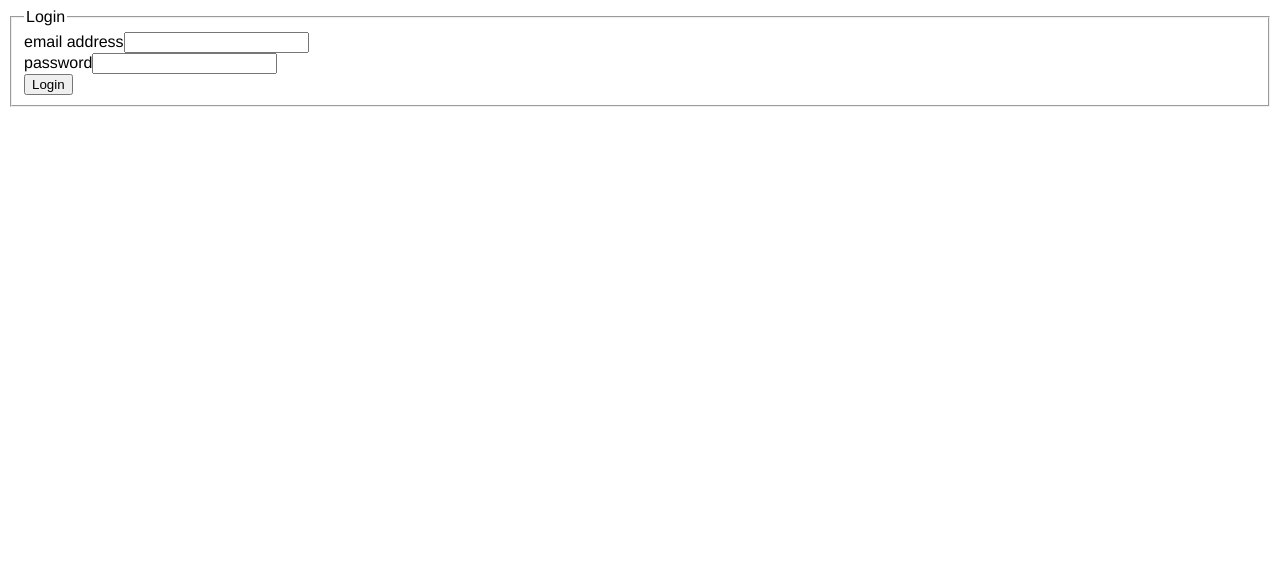
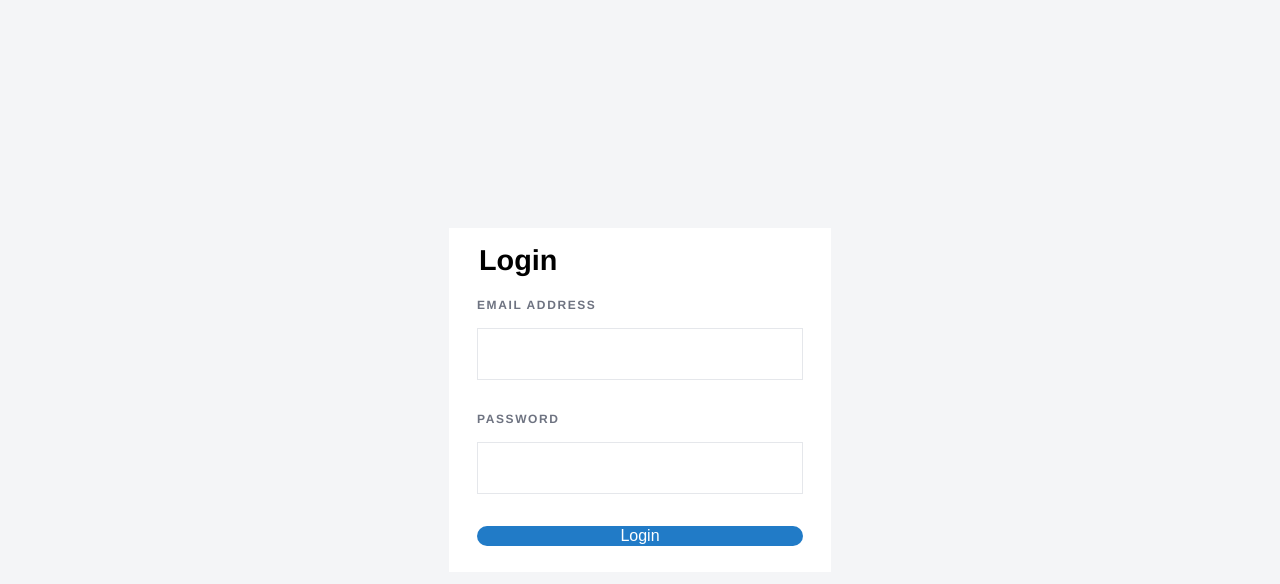
Before and after one commit to sejenc/vite-app, a Vue app: page / in a window 1280 px wide. Shown: the top 584 px of the page. Built offline with nearby package versions, Linux system fonts and the light colour scheme.

Commit message:
added css styling to match provided design

```diff
--- a/src/App.vue
+++ b/src/App.vue
@@ -1,5 +1,5 @@
 <template>
-  <div>
+  <div class="login-form">
     <form>
       <fieldset>
         <legend>Login</legend>
@@ -24,9 +24,58 @@
   }
 </script>
 <style>
-#app {
-  font-family: Avenir, Helvetica, Arial, sans-serif;
+body {
+  margin: 0;
+  height: calc(100vh);
+  background-color: #F4F5F7;
+  display: flex;
+  justify-content: center;
+  align-items: center;
+  font-family: "Helvetica Neue",Helvetica,Arial,sans-serif;
   -webkit-font-smoothing: antialiased;
   -moz-osx-font-smoothing: grayscale;
 }
+.login-form {
+  background-color: #FFFFFF;
+  border: none;
+}
+form {
+  padding: 1em;
+  width: 350px;
+}
+fieldset {
+  margin: 0;
+  border: none;
+}
+fieldset legend {
+  margin-bottom: 1rem;
+  font-weight: bold;
+  font-size: 1.8em;
+}
+fieldset label {
+  color: #6E7381;
+  text-transform: uppercase;
+  font-weight: bold;
+  font-size: 12px;
+  letter-spacing: .1rem;
+}
+fieldset > div {
+  display: flex;
+  flex-direction: column;
+  margin-bottom: 2em;
+}
+fieldset > div input {
+  margin-top: 1em;
+  padding: 1em;
+  font-size: 1em;
+  border: 1px solid #E5E7EB;
+}
+button {
+  width: 100%;
+  border: none;
+  color: #FFFFFF;
+  background-color: #217BC7;
+  border-radius: 26px;
+  font-size: 1em;
+}
 </style>
```
